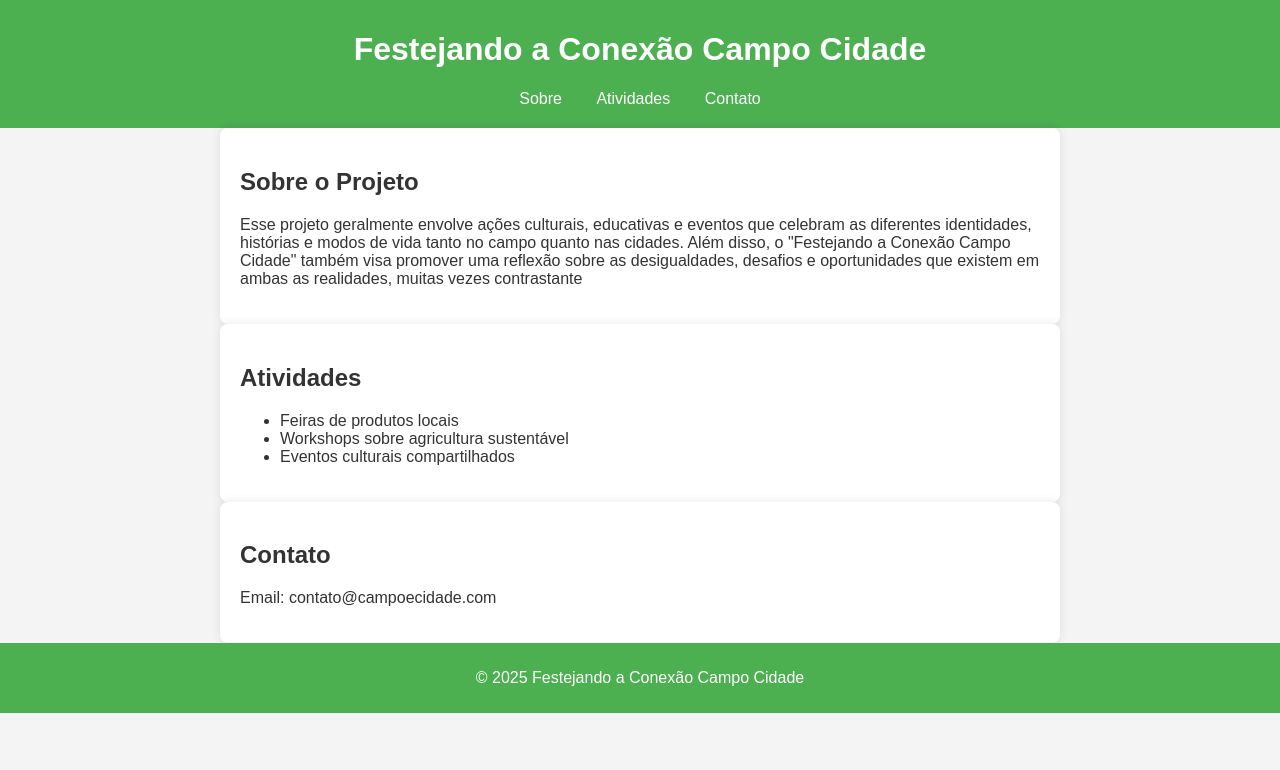
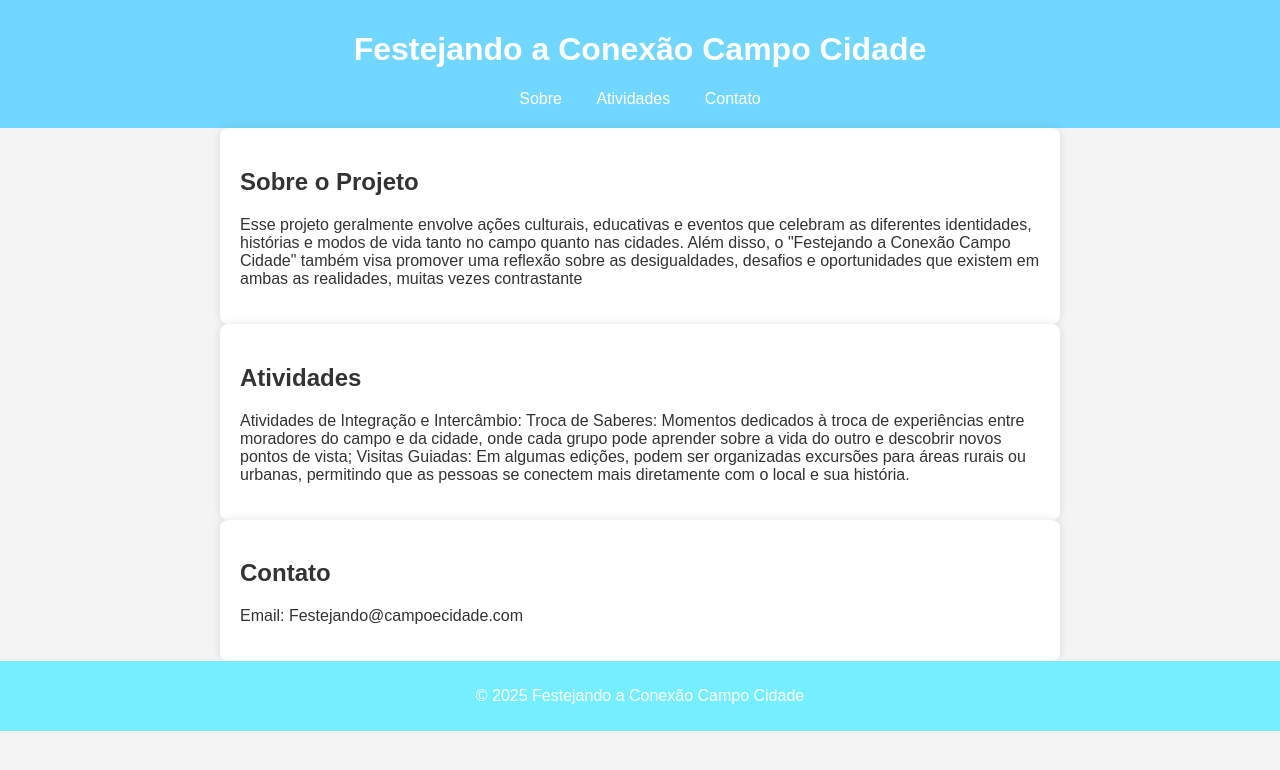
Before and after one commit to kauane-rodrigues/Agrinho, a plain HTML site: page index.html in a window 1280 px wide. Drawn offline with Linux system fonts and the light colour scheme.

Commit message:
Add files via upload

```diff
--- a/index.html
+++ b/index.html
@@ -13,7 +13,7 @@
             color: #333;
         }
         header {
-            background: #4CAF50;
+            background: #71d7ff;
             color: white;
             padding: 10px 0;
             text-align: center;
@@ -32,7 +32,7 @@
         footer {
             text-align: center;
             padding: 10px 0;
-            background: #4CAF50;
+            background: #75efff;
             color: white;
             position: relative;
             bottom: 0;
@@ -66,16 +66,16 @@
 
 <section id="atividades" class="content">
     <h2>Atividades</h2>
+    <p>Atividades de Integração e Intercâmbio:
+        Troca de Saberes: Momentos dedicados à troca de experiências entre moradores do campo e da cidade, onde cada grupo pode aprender sobre a vida do outro e descobrir novos pontos de vista;
+         Visitas Guiadas: Em algumas edições, podem ser organizadas excursões para áreas rurais ou urbanas, permitindo que as pessoas se conectem mais diretamente com o local e sua história.</p>
     <ul>
-        <li>Feiras de produtos locais</li>
-        <li>Workshops sobre agricultura sustentável</li>
-        <li>Eventos culturais compartilhados</li>
-    </ul>
+
 </section>
 
 <section id="contato" class="content">
     <h2>Contato</h2>
-    <p>Email: contato@campoecidade.com</p>
+    <p>Email: Festejando@campoecidade.com</p>
 </section>
 
 <footer>
--- a/style.css
+++ b/style.css
@@ -7,7 +7,7 @@ body {
 }
 
 header {
-    background: #4CAF50;
+    background: #74ffb3;
     color: white;
     padding: 10px 0;
     text-align: center;
@@ -30,7 +30,7 @@ section {
 footer {
     text-align: center;
     padding: 10px 0;
-    background: #4CAF50;
+    background: #74ff8b;
     color: white;
     position: relative;
     bottom: 0;
```
